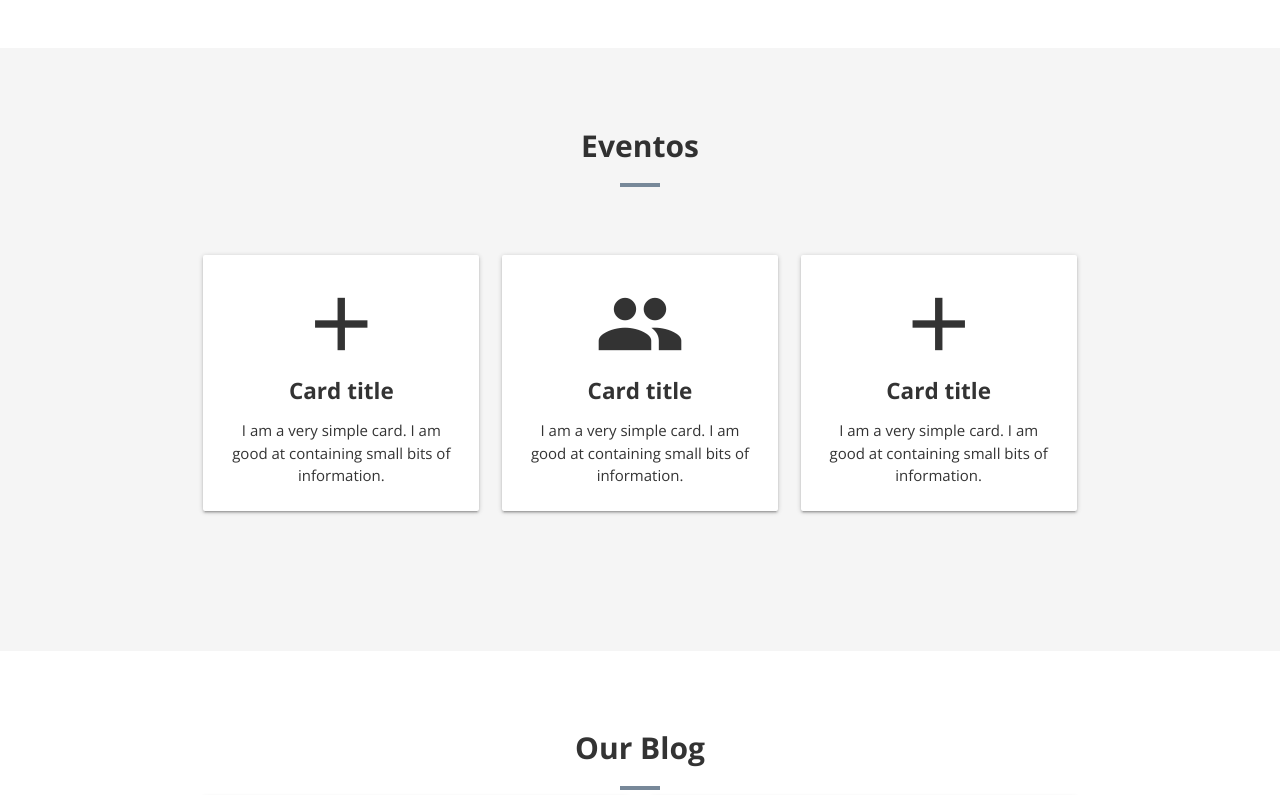
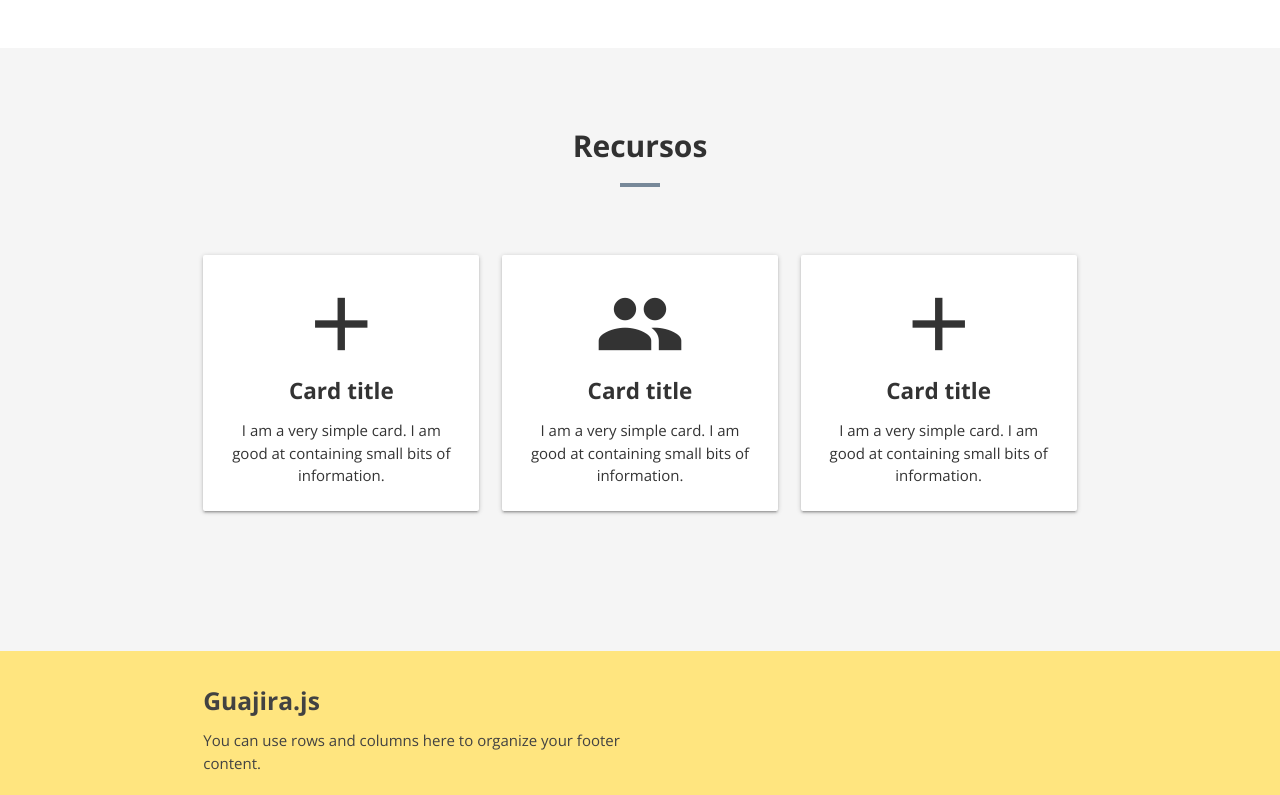
Before and after one commit to VictorParodi/GuajiraJS, a React (Create React App) app: page / in a window 1280 px wide. Shown: the part 1420-2215 px from the top of the page. Built offline with nearby package versions, Linux system fonts and the light colour scheme; grey boxes are pictures that could not be loaded; a web font is replaced by a local one.

Commit message:
NF - master: little changes

```diff
--- a/src/App.js
+++ b/src/App.js
@@ -1,6 +1,6 @@
 import React, { Component } from 'react';
 
-import { Header, Footer, Main, Second, BlogSection } from './components';
+import { Header, Footer, Main, Second } from './components';
 
 class App extends Component {
   render() {
@@ -9,7 +9,6 @@ class App extends Component {
         <Header />
         <Second />
         <Main />
-        <BlogSection />
         <Footer />
       </div>
     );
--- a/src/components/Main/Main.jsx
+++ b/src/components/Main/Main.jsx
@@ -6,7 +6,7 @@ class Main extends Component {
         return (
             <div className="grey lighten-4">
                 <div className="container main-container">
-                    <h2 className="main-title center-text"> Eventos </h2>
+                    <h2 className="main-title center-text"> Recursos </h2>
                     <div className="custom-divider centered-divider"></div>
 
                     <div className="row card-info-container">
```
